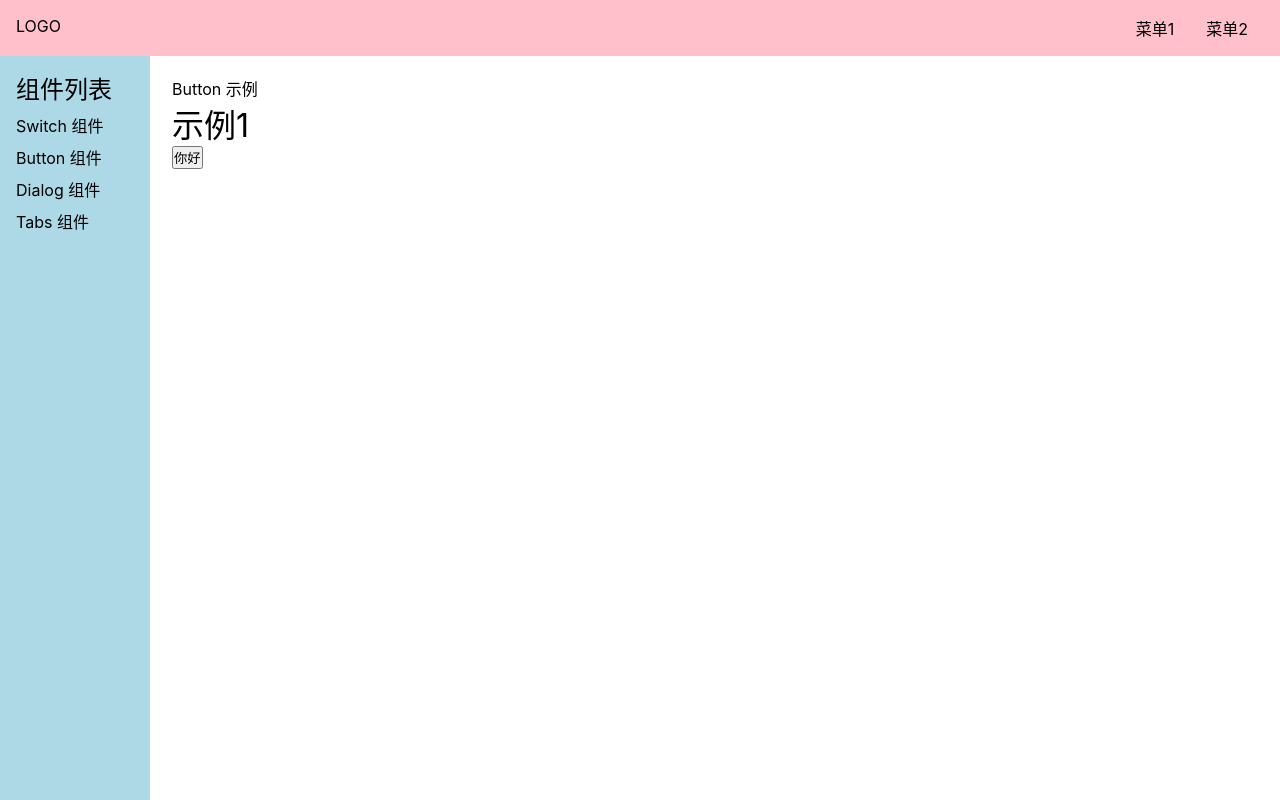
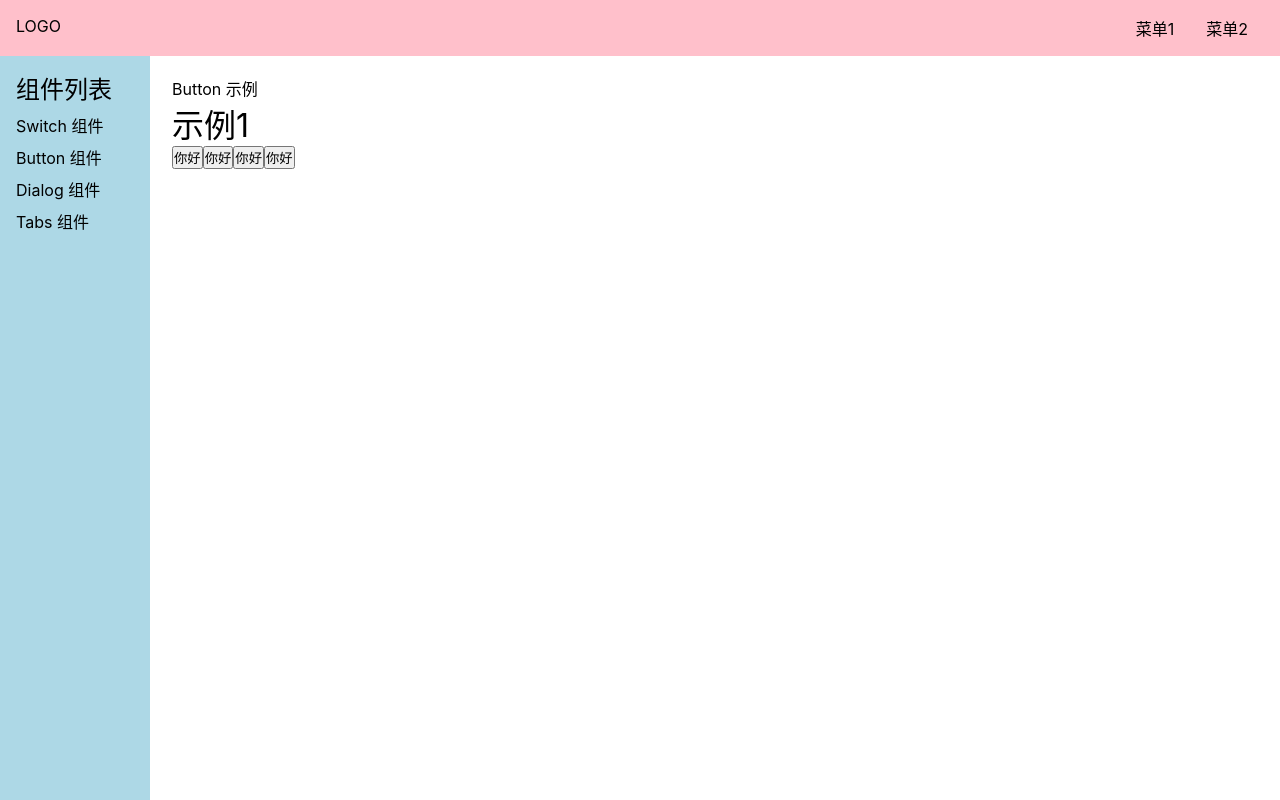
Before and after one commit to z-Lw/x-xiong-ui, a Vue app: page /#/doc/button in a window 1280 px wide. Built offline with nearby package versions, Linux system fonts and the light colour scheme.

Commit message:
添加theme属性

```diff
--- a/src/components/ButtonDemo.vue
+++ b/src/components/ButtonDemo.vue
@@ -1,13 +1,24 @@
 <template>
     <div>Button 示例</div>
     <h1>示例1</h1>
-    <Button> 你好</Button>
+    <Button > 你好</Button>
+    <Button theme="button"> 你好</Button>
+    <Button theme="link"> 你好</Button>
+    <Button theme="text"> 你好</Button>
+
+
 </template>
 
 <script lang="ts">
     import Button from '../lib/Button.vue'
 export default {
   components:{Button},
+  setup(){
+    const onClick =()=>{
+      console.log('hi')
+    }
+    return {onClick}
+  }
 }
 </script>
 
--- a/src/lib/Button.vue
+++ b/src/lib/Button.vue
@@ -1,14 +1,22 @@
 <template>
-    <button>
-        <slot/>
-    </button>
-
+        <button class="gulu-button" :class="`theme-${theme}`">
+            <slot/>
+        </button>
 </template>
 
 <script lang="ts">
-
+export default {
+   props:{
+     theme:{
+       type:String,
+       default:'button'
+     },
+   }
+}
 </script>
 
 <style lang="scss" scoped>
-
+    div{
+        border:1px solid red;
+    }
 </style>
```
